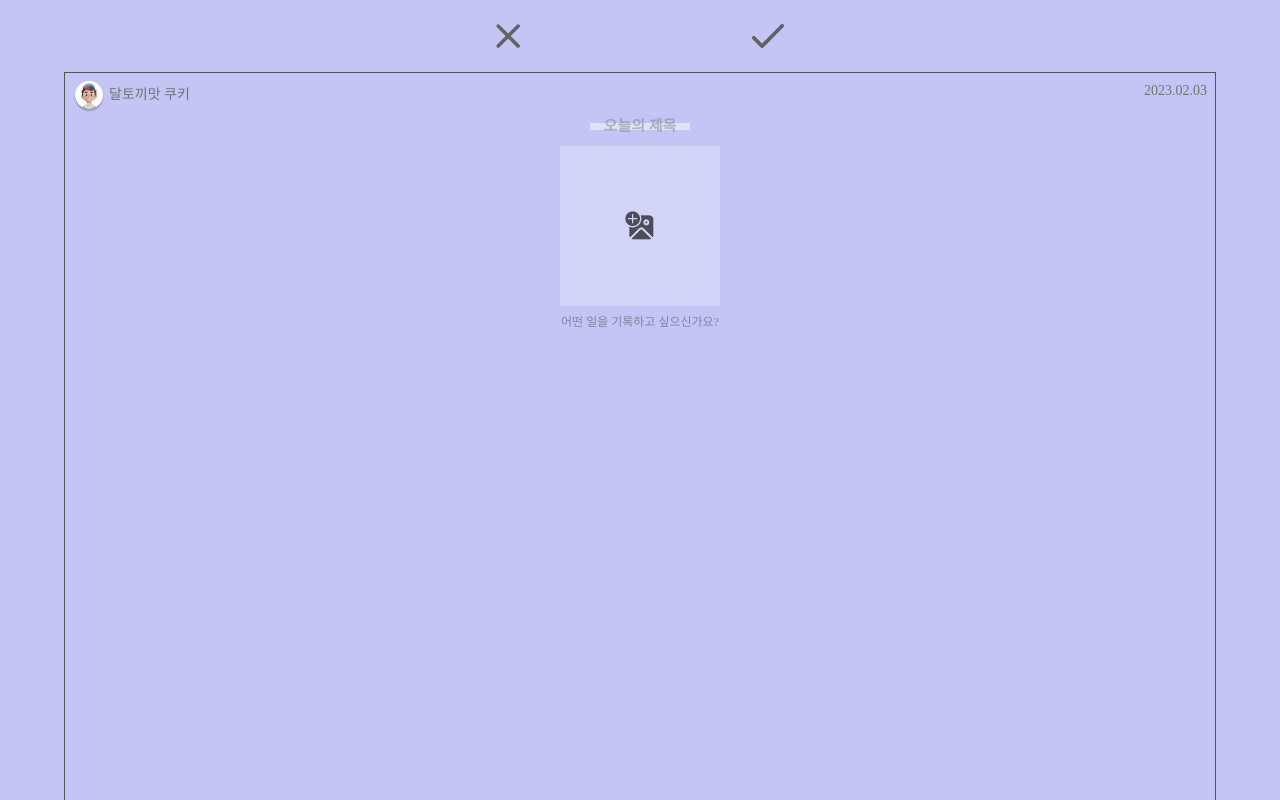
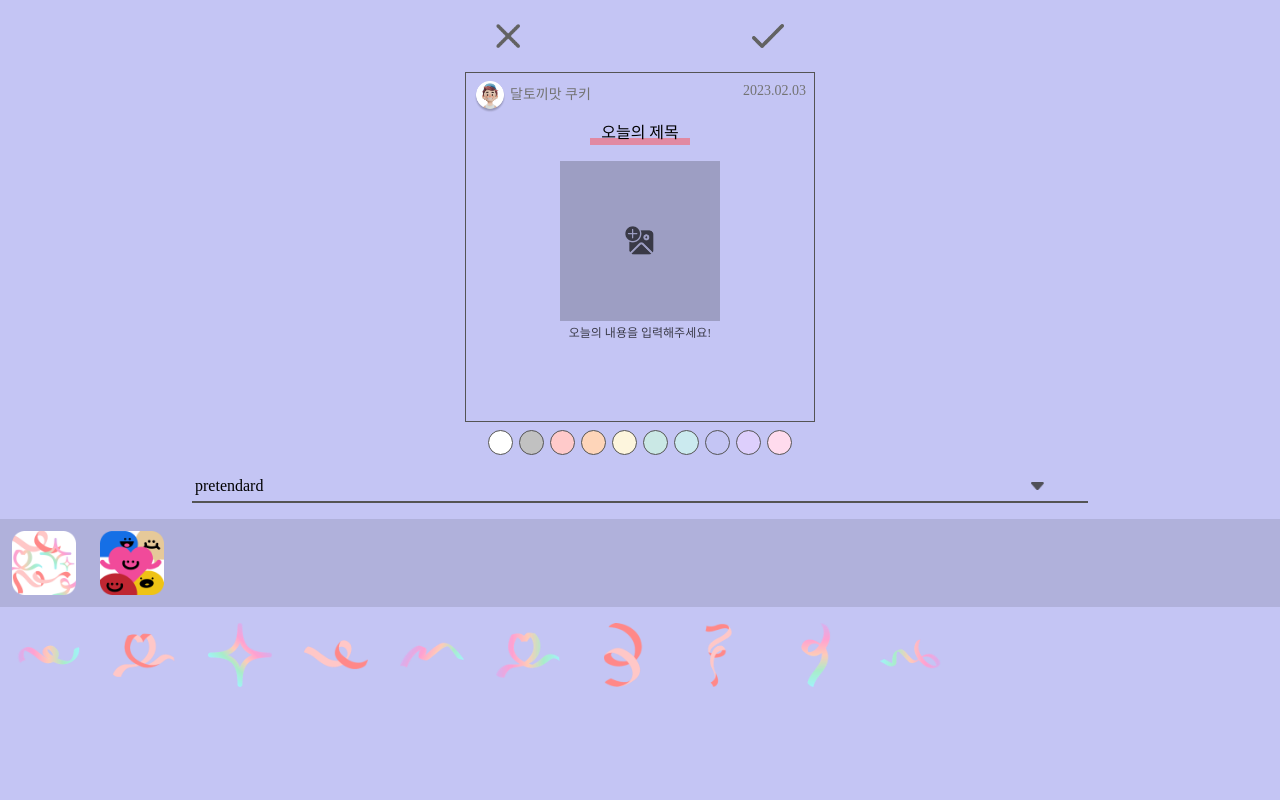
Before and after one commit to wjdgusaho/Damda, a React (Create React App) app in the folder frontend/client/: page /card in a window 1280 px wide. Built offline with nearby package versions, Linux system fonts and the light colour scheme; a web font is replaced by a local one.

Commit message:
feat. html2canvase 라이브러리 설치 및 적용

```diff
--- a/frontend/client/package.json
+++ b/frontend/client/package.json
@@ -12,6 +12,7 @@
     "@types/react-router-dom": "^5.3.3",
     "axios": "^1.4.0",
     "date-fns": "^2.30.0",
+    "html2canvas": "^1.4.1",
     "react": "^18.2.0",
     "react-cookie": "^4.1.1",
     "react-datepicker": "^4.16.0",
--- a/frontend/client/src/components/Card.tsx
+++ b/frontend/client/src/components/Card.tsx
@@ -1,5 +1,6 @@
 import React, { useState } from "react"
 import { styled } from "styled-components"
+import html2canvas from "html2canvas"
 
 interface StickerType {
   no: number
@@ -61,13 +62,22 @@ const stickerList: StickerType[] = [
 
 const Card = function () {
   const [inputValue, setInputValue] = useState("")
+  const [inputContentValue, setInputContentValue] = useState("")
   const [bgcolor, setBgcolor] = useState("#C4C5F4")
   const [font, setFont] = useState("pretendard")
   const [stickerNo, setSticker] = useState(stickerList[0].no)
+  const [title, setTitle] = useState("오늘의 제목")
+  const [cardContent, setCardContent] = useState("오늘의 내용을 입력해주세요!")
 
   const handleChange = (e: { target: { value: any } }) => {
     const value = e.target.value
+    setTitle(value)
     setInputValue(value)
+  }
+  const handleChangeContent = (e: { target: { value: any } }) => {
+    const value = e.target.value
+    setCardContent(value)
+    setInputContentValue(value)
   }
   const bgColorChange = (color: string) => {
     const value = color
@@ -101,19 +111,42 @@ const Card = function () {
   ]
 
   const inputWidth =
-    inputValue.length <= 5 ? "100px" : `${inputValue.length * 10 + 100}px`
+    inputValue.length <= 5 ? "100px" : `${inputValue.length * 8 + 100}px`
+
+  const saveAsImageHandler = () => {
+    const target = document.getElementById("saveImgContainer")
+    if (!target) {
+      return alert("결과 저장에 실패했습니다.")
+    }
+    html2canvas(target, {
+      useCORS: true, // 크로스 오리진 요청 허용
+      scale: 2, // 해상도 높이기
+    }).then((canvas) => {
+      const link = document.createElement("a")
+      document.body.appendChild(link)
+      link.href = canvas.toDataURL("image/png")
+      link.download = "result.png"
+      link.click()
+      document.body.removeChild(link)
+    })
+  }
 
   return (
     <BackGround bgColor={bgcolor}>
       <div className="m-auto pt-6 h-14 flex w-72 justify-between">
         <img className="w-6 h-6" src="/assets/icons/x_dark.png" alt="X" />
         <img
+          onClick={saveAsImageHandler}
           className="w-8 h-6"
           src="/assets/icons/check_dark.png"
           alt="체크"
         />
       </div>
-      <CardContainer className="mt-4 m-auto overflow-hidden">
+      <CardContainer
+        bgColor={bgcolor}
+        id="saveImgContainer"
+        className="mt-4 m-auto overflow-hidden"
+      >
         <div className="flex justify-between p-2 text-sm">
           <div className="flex">
             <img
@@ -129,33 +162,51 @@ const Card = function () {
             <Text font={font}>2023.02.03</Text>
           </div>
         </div>
-        <div className="text-center -mt-2">
+        <div className="relative text-center -mt-2">
           <Title
-            className="w-fit bg-white bg-opacity-0 text-center"
+            id="inputTitle"
+            className="w-full h-4 opacity-0 overflow-hidden"
             type="text"
             value={inputValue}
             onChange={handleChange}
             placeholder={inputValue ? "" : "오늘의 제목"}
             width={inputWidth}
             font={font}
+            maxLength={15}
           />
           <TitleBG width={inputWidth} className="m-auto"></TitleBG>
+          <label
+            className="block text-center -mt-6 absolute w-full"
+            htmlFor="inputTitle"
+          >
+            <InputResult font={font}>{title}</InputResult>
+          </label>
         </div>
-        <div className="flex w-40 h-40 items-center m-auto mt-4 bg-white bg-opacity-25">
+        <div className="flex w-40 h-40 items-center m-auto mt-4 bg-black bg-opacity-20 mb-1">
           <img
             className="w-8 h-8 m-auto opacity-80"
+            onClick={saveAsImageHandler}
             src="/assets/icons/img_select.png"
             alt="사진"
           />
         </div>
         <div className="text-center">
-          <Content
-            className="bg-white bg-opacity-0 !text-xs mt-2"
-            placeholder="어떤 일을 기록하고 싶으신가요?"
-            rows={5}
-            maxLength={150}
-            font={font}
-          ></Content>
+          <div className="relative text-center -mt-2">
+            <label
+              className="block text-center opacity-70 !text-xs mt-2 absolute w-full"
+              htmlFor="inputContent"
+            >
+              <InputResult font={font}>{cardContent}</InputResult>
+            </label>
+            <Content
+              className="bg-white opacity-0 !text-xs mt-2 w-full"
+              rows={5}
+              maxLength={150}
+              font={font}
+              id="inputContent"
+              onChange={handleChangeContent}
+            ></Content>
+          </div>
         </div>
       </CardContainer>
       <div className="flex justify-between p-2 w-80 m-auto">
@@ -195,7 +246,7 @@ const Card = function () {
           {matchingSticker &&
             Object.values(matchingSticker.sticker).map(
               (stickerImage, index) => (
-                <img
+                <Sticker
                   className="w-16 m-4"
                   key={index}
                   src={stickerImage}
@@ -220,10 +271,11 @@ const BackGround = styled.div<BackGroundProps>`
   overflow-x: hidden;
 `
 
-const CardContainer = styled.div`
+const CardContainer = styled.div<BackGroundProps>`
+  background-color: ${(props) => props.bgColor};
   border: 1px solid #545454;
-  width: 90vw;
-  height: 90vw;
+  width: 350px;
+  height: 350px;
 `
 
 interface TitleProps {
@@ -233,22 +285,23 @@ interface TitleProps {
 }
 
 const Title = styled.input<TitleProps>`
-  color: #00000089;
   width: ${(props) => props.width};
   outline: none;
   font-family: ${(props) => props.font};
-  font-weight: 700;
-  font-size: 15px;
-
+  font-size: 4px;
+  text-align: left;
   &::placeholder {
     color: #80808081;
   }
 `
+const InputResult = styled.div<ContentProps>`
+  font-family: ${(props) => props.font};
+`
+
 const TitleBG = styled.div<TitleProps>`
   width: ${(props) => props.width};
-  background-color: #ffffff7c;
+  background-color: #ff4a4a7b;
   height: 7px;
-  margin-top: -15px;
 `
 interface ContentProps {
   font?: string
@@ -306,5 +359,5 @@ const Option = styled.option<FontProps>`
 const Text = styled.div<FontProps>`
   font-family: ${(props) => props.font};
 `
-
+const Sticker = styled.img``
 export default Card
```
Also changed, not shown: 1 other file (tests, documents, lock files or other folders).
